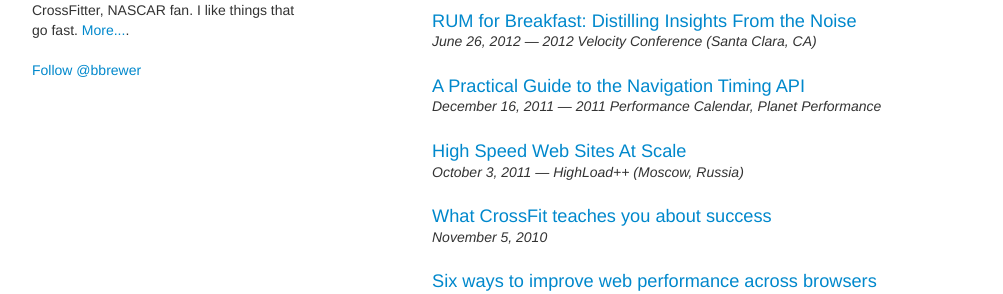
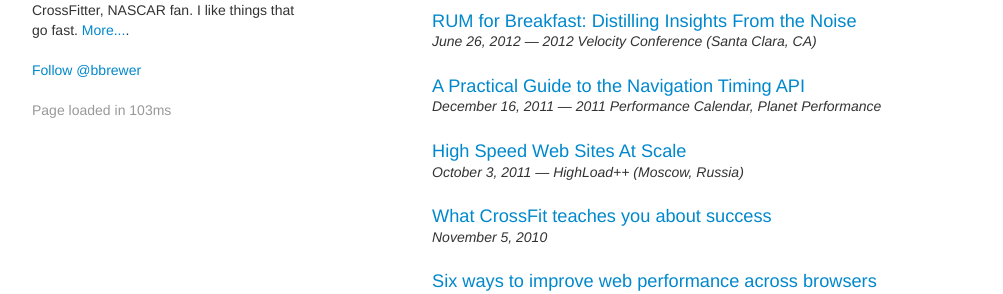
Before and after one commit to bbrewer/buddybrewer.com, a Jekyll site: the page built from index.html, in a window 1280 px wide. Shown: the part 284-578 px from the top of the page, without its empty margins (23-1026 px from the left). Built offline with Jekyll 4.4.1, drawn with Linux system fonts in a browser that asks for light colours.

Commit message:
Add id to my picture.

```diff
--- a/_layouts/default.html
+++ b/_layouts/default.html
@@ -28,12 +28,13 @@
 <div class="container">
 <div class="row" style="margin-top: 10px">
   <div class="span3">
-    <a href="/"><img src="/images/buddy.png"></a>
+    <a href="/"><img id="buddypic" src="/images/buddy.png"></a>
     <a id="name" href="/">Buddy Brewer</a>
     <div id="blurb">
       <a href="http://www.lognormal.com">Real user measurement</a> entrepreneur, CrossFitter, NASCAR fan. I like things that go fast. <a href="/about/">More...</a>.
     </div>
     <a href="http://twitter.com/bbrewer" class="twitter-follow-button">Follow @bbrewer</a>
+    <div class="muted" id="perf-data" style="margin-top: 20px">Page loaded in 103ms</div>
   </div>
   <div class="span8 offset1">
     {{ content }}
@@ -41,7 +42,5 @@
 </div>
 </div>
 
-
-
 </body>
 </html>
```
